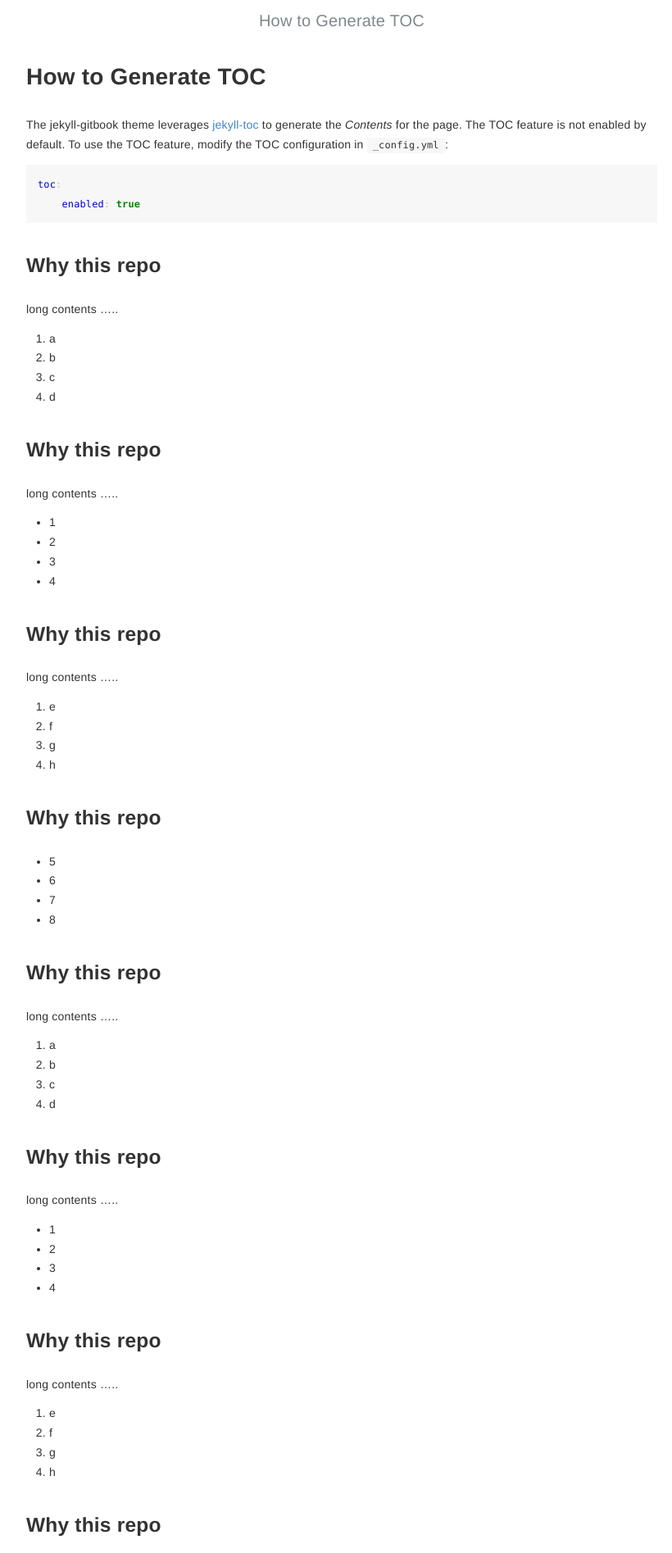
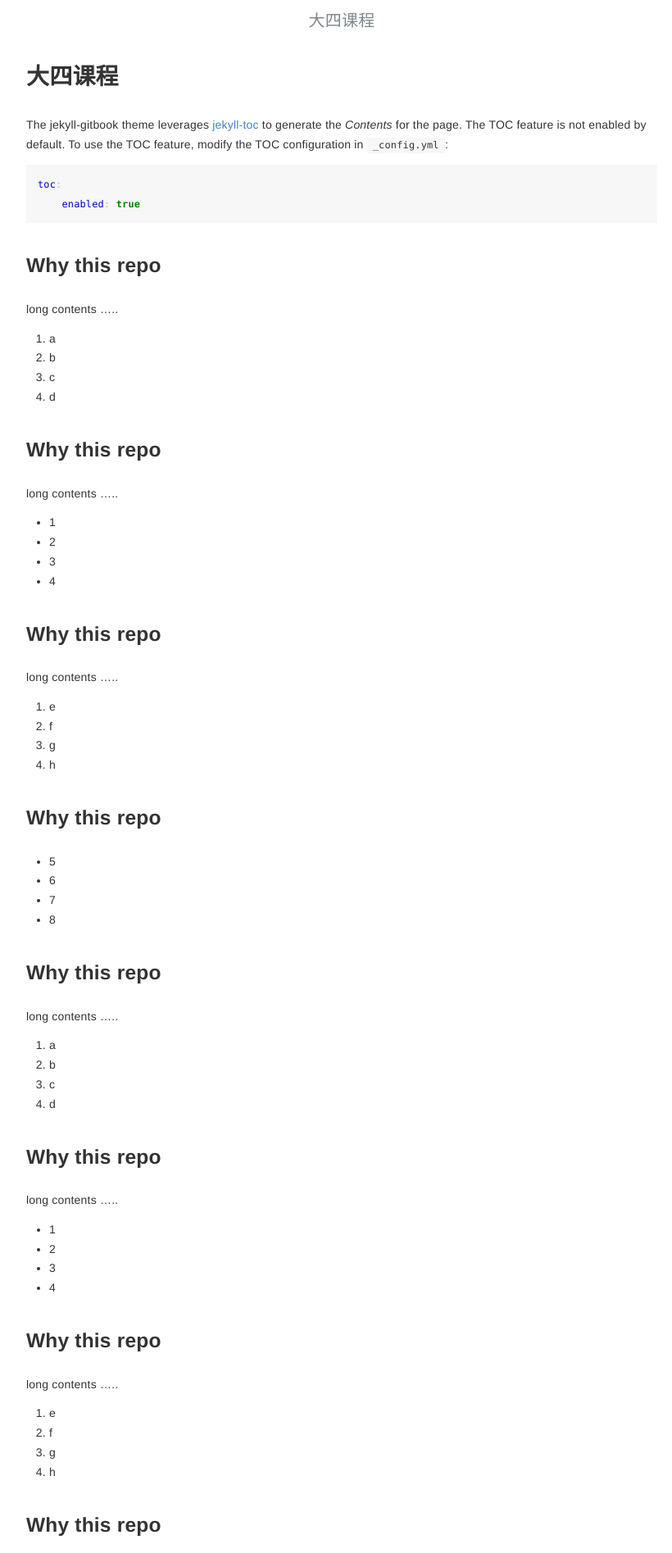
Before and after one commit to aisjtu/aisjtu.github.io, a Jekyll site: the page built from _posts/2021-08-10-toc.md, in a window 1280 px wide. Shown: the top 1895 px of the page at 82% size, without its empty margins (223-1043 px from the left). Built offline with Jekyll 4.4.1, drawn with Linux system fonts in a browser that asks for light colours.

Commit message:
Update 2021-08-10-toc.md

```diff
--- a/_posts/2021-08-10-toc.md
+++ b/_posts/2021-08-10-toc.md
@@ -1,5 +1,5 @@
 ---
-title: How to Generate TOC
+title: 大四课程
 author: Tao He
 date: 2019-04-28
 category: Jekyll
```
